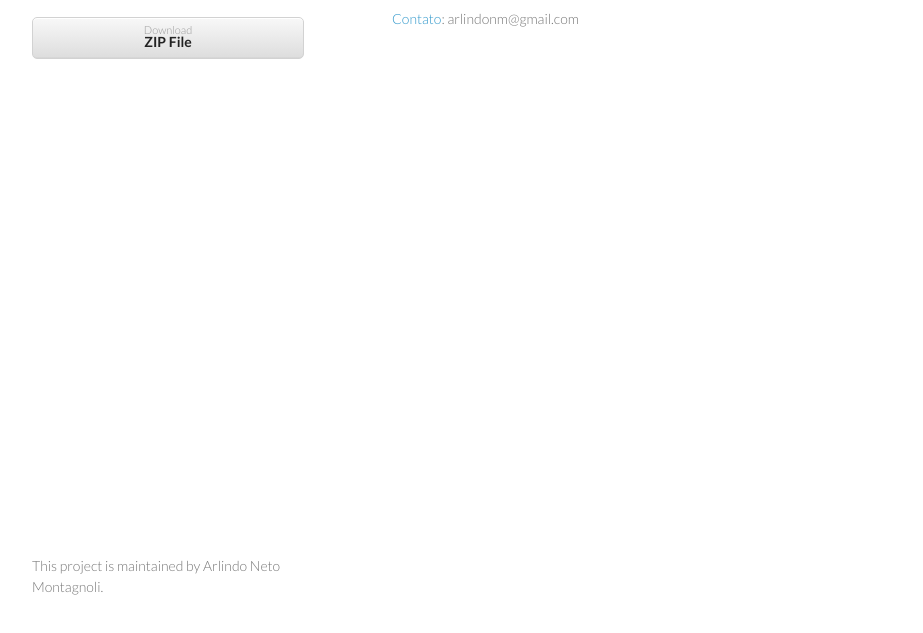
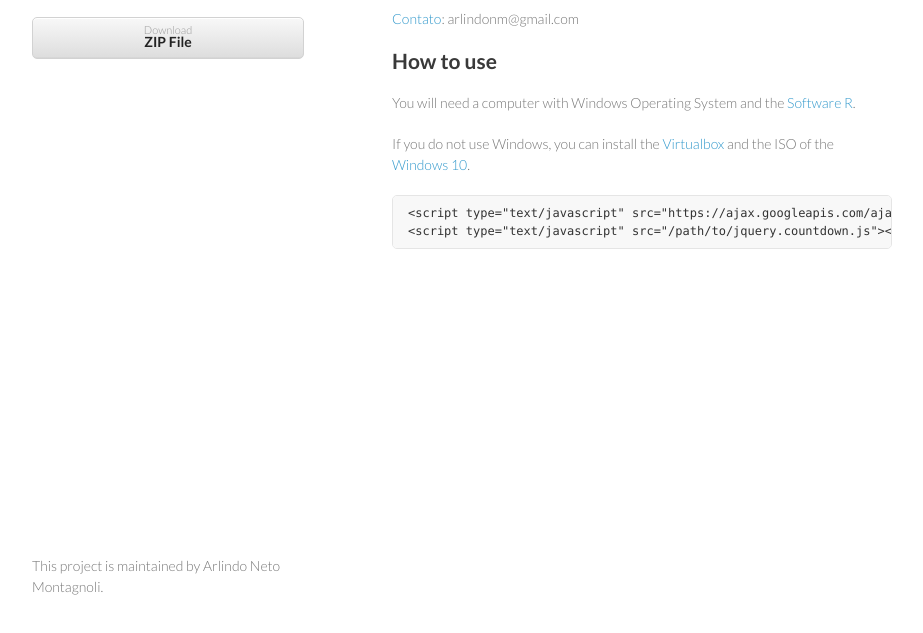
Before and after one commit to leandromundim/scheduling_ProOF, a plain HTML site: page index.html in a window 1280 px wide. Shown: the part 133-766 px from the top of the page, without its empty margins (178-1101 px from the left). Drawn offline with Linux system fonts and the light colour scheme.

Commit message:
Update index.html

```diff
--- a/index.html
+++ b/index.html
@@ -21,6 +21,14 @@
       <section>
         <p>Este Programa foi desenvolvido por: Arlindo Neto Montagnoli e Leandro R. Mundim. Este programa utiliza o <a href="http://www.cran.r-project.org/">Software R</a>. É livre para o uso. Favor, Entre em contato para maiores informações, sugestões ou para informar eventuais 'bugs'. </p>
         <p><a href="mailto:arlindonm@gmail.com" class="contact-button" itemprop="email">Contato</a>: arlindonm@gmail.com</p>
+
+<h2>How to use</h2>
+        <p>You will need a computer with Windows Operating System and the <a href="http://www.cran.r-project.org/">Software R</a>.</p>
+        <p>If you do not use Windows, you can install the <a href="http://www.virtualbox.org/">Virtualbox</a> and the ISO of the <a href="https://www.microsoft.com/pt-br/software-download/windows10ISO">Windows 10</a>.</p>
+
+<pre><code>&lt;script type="text/javascript" src="https://ajax.googleapis.com/ajax/libs/jquery/1.7.2/jquery.min.js"&gt;&lt;/script&gt;
+&lt;script type="text/javascript" src="/path/to/jquery.countdown.js"&gt;&lt;/script&gt;
+</code></pre>
       </section>
       <footer>
         <p>This project is maintained by Arlindo Neto Montagnoli.</p>
```
